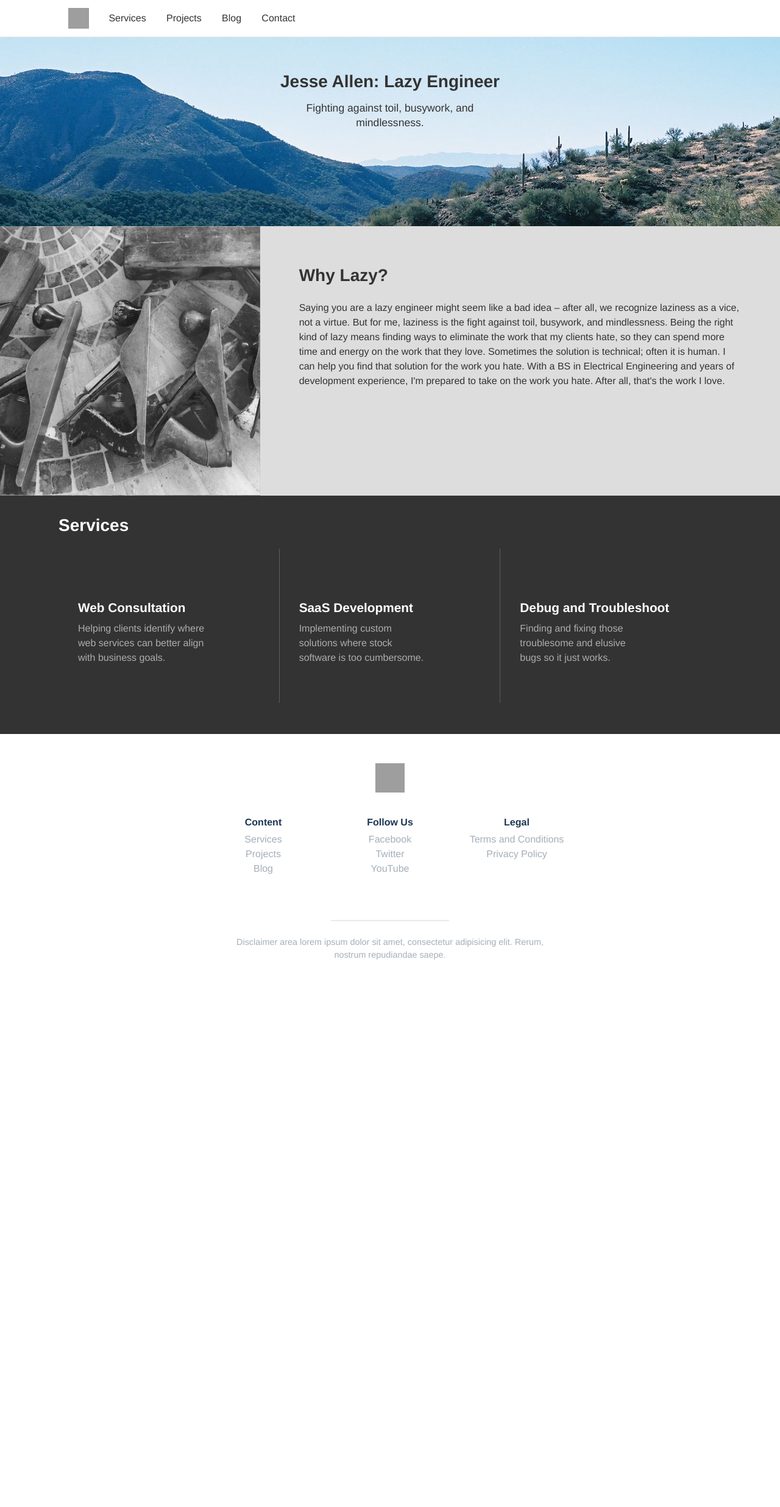
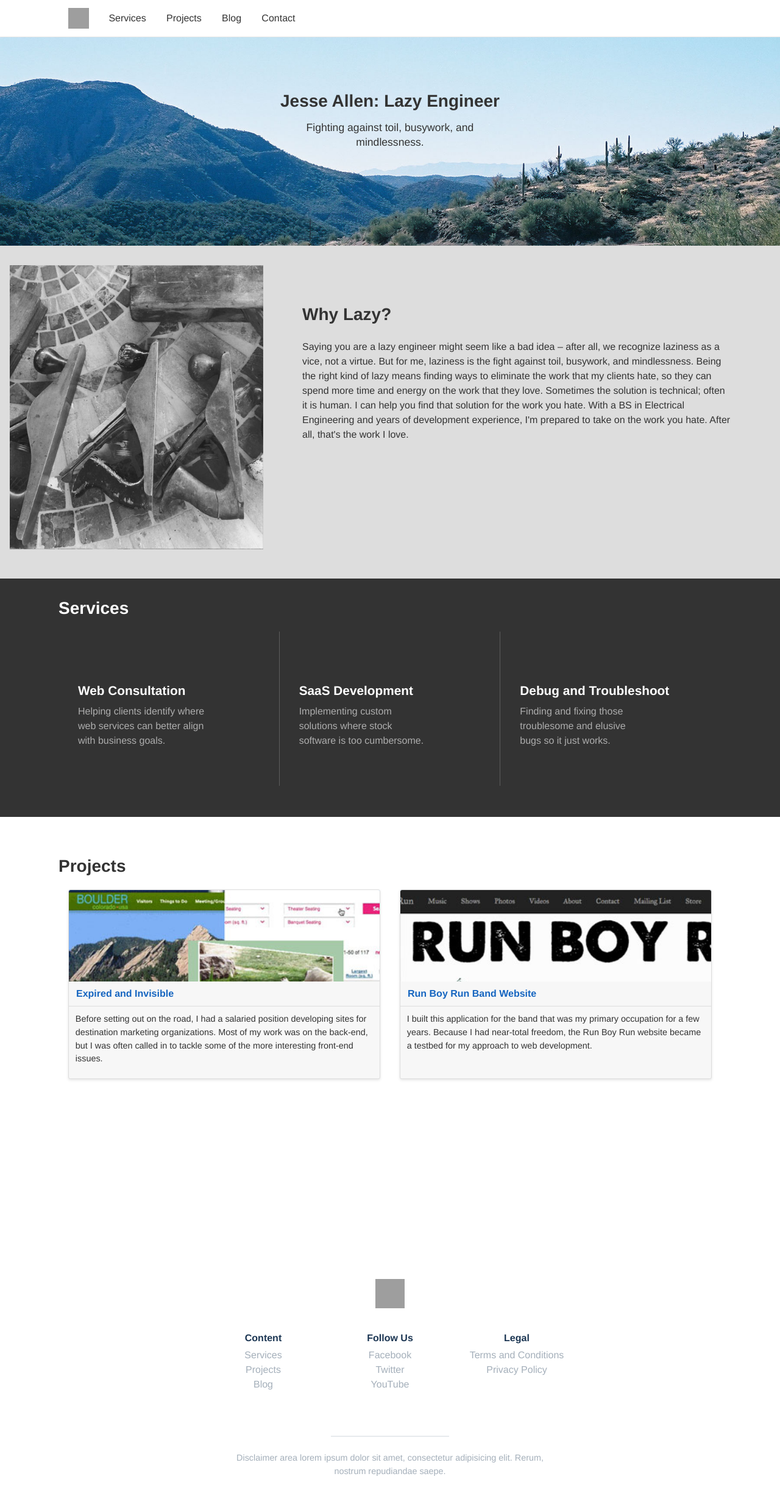
Before and after one commit to jessecarl/jessecarl.github.io, a Jekyll site: the page built from index.html, in a window 1280 px wide. Shown: the whole page at 61% size. Built offline with Jekyll 4.4.1, drawn with Linux system fonts in a browser that asks for light colours; before the commit the page ends 1626 px from its top, so only the background shows below that; grey boxes are pictures that could not be loaded.

Commit message:
Adds old simpleview projects to projects
Adds a project to represent the simpleview period of my development.
This includes all the sites that were part of my old portfolio.

```diff
--- /dev/null
+++ b/_includes/project-cards.html
@@ -0,0 +1,21 @@
+<section id="projects" class="projects">
+<div class="projects-container">
+  <h1>Projects</h1>
+  <div class="project-cards">
+    {% for project in site.projects %}
+      <div class="project-card">
+        <div class="project-card-image">
+          {% assign img = project.images | first %}
+          <a href="{{ project.url }}"><img src="/img/projects/{{ img.src }}" class="project-image" alt="{{ img.alt }}" {% if img.animated %}data-src="/img/projects/{{ img.animated }}"{% endif %} /></a>
+        </div>
+        <div class="project-card-header">
+          <a href="{{ project.url }}">{{ project.title }}</a>
+        </div>
+        <div class="project-card-copy">
+          {{ project.excerpt | markdownify }}
+        </div>
+      </div>
+    {% endfor %}
+  </div>
+</div>
+</section>
--- /dev/null
+++ b/_projects/expired-and-invisible.md
@@ -0,0 +1,32 @@
+---
+title: Expired and Invisible
+category: invisible
+excerpt_separator: <!--more-->
+services:
+  - saas
+  - debugging
+images:
+  - src: invisible.jpg
+    alt: "Expired and Invisible"
+links:
+    - http://www.catchdesmoines.com/
+    - http://www.southshorecva.com/
+    - http://www.visitspokane.com/
+    - http://www.bouldercoloradousa.com/
+    - http://www.beaumontcvb.com/
+---
+
+Before setting out on the road, I had a salaried position developing sites for
+destination marketing organizations. Most of my work was on the back-end, but I
+was often called in to tackle some of the more interesting front-end issues.
+<!--more-->
+
+I built out an image manipulation library to automatically add perspective to
+images, customizable bobble-head animations, social media integrations,
+specialized search tools, and more. With such a fast-moving industry, much of
+the work I did has been replaced as the clients have updated their sites and
+tools.
+
+As an interesting side note, many of the cities I had the chance to play in
+as a musician were cities I had built websites for. It was a strange sensation
+of familiarity.
--- a/_sass/home.scss
+++ b/_sass/home.scss
@@ -2,6 +2,11 @@ $home-deep-blue: #95d5f1;
 $home-light-blue: #dbe9f5;
 $home-light-brown: #c78157;
 $home-deep-brown: #72291b;
+
+section {
+  @include padding(2em 1em 3em 1em);
+  @include clearfix;
+}
 
 .hero {
   $base-border-radius: 3px !default;
@@ -132,8 +137,6 @@ $home-deep-brown: #72291b;
   $base-background-color: $dark-gray;
   $base-font-color: white;
 
-  padding-top: 2em;
-  padding-bottom: 3em;
   background: $base-background-color;
   color: $base-font-color;
 
@@ -249,8 +252,6 @@ $home-deep-brown: #72291b;
 .service section,
 .project section.project-description {
   @include outer-container;
-  @include clearfix;
-  padding: 2em 1em 3em 1em;
 }
 
 .service aside {
@@ -424,11 +425,23 @@ article {
   }
 }
 
+.projects {
+  $base-background-color: white !default;
+  $base-font-color: $dark-gray !default;
+
+  background: $base-background-color;
+  color: $base-font-color;
+
+  .projects-container {
+    @include outer-container;
+  }
+
+  h1 {
+    color: $base-font-color;
+  }
+}
+
 .project {
-  section {
-    @include clearfix;
-    @include padding(2em 1em 3em 1em);
-  }
 
   .project-basics {
     $base-background-color: white !default;
@@ -500,7 +513,7 @@ article {
   }
 }
 
-.cards {
+.project-cards {
   @include display(flex);
   @include flex-wrap(wrap);
   @include justify-content(space-between);
--- a/index.html
+++ b/index.html
@@ -19,6 +19,7 @@ body_class: home
 </section>
 {% include service-grid.html %}
 <section id="projects">
+{% include project-cards.html %}
 </section>
 <section id="blog">
 </section>
```
Also changed, not shown: portfolio/index.html (deleted, +0 -79 lines), img/projects/affine.gif (renamed from img/portfolio/affine.gif), img/projects/affine.jpg (renamed from img/portfolio/affine.jpg), img/projects/beaumont.gif (renamed from img/portfolio/beaumont.gif), img/projects/beaumont.jpg (renamed from img/portfolio/beaumont.jpg), img/projects/boulder.gif (renamed from img/portfolio/boulder.gif), img/projects/boulder.jpg (renamed from img/portfolio/boulder.jpg), img/projects/desmoines.gif (renamed from img/portfolio/desmoines.gif), img/projects/desmoines.jpg (renamed from img/portfolio/desmoines.jpg), img/projects/invisible.jpg (added), img/projects/southshore.gif (renamed from img/portfolio/southshore.gif), img/projects/southshore.jpg (renamed from img/portfolio/southshore.jpg), img/projects/spokane.gif (renamed from img/portfolio/spokane.gif), img/projects/spokane.jpg (renamed from img/portfolio/spokane.jpg), 1 other file.
